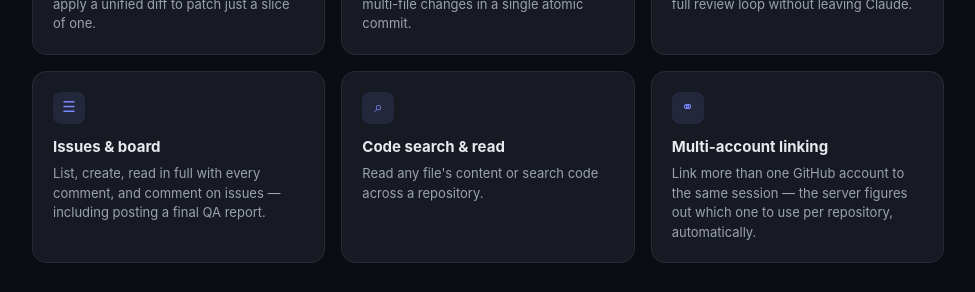
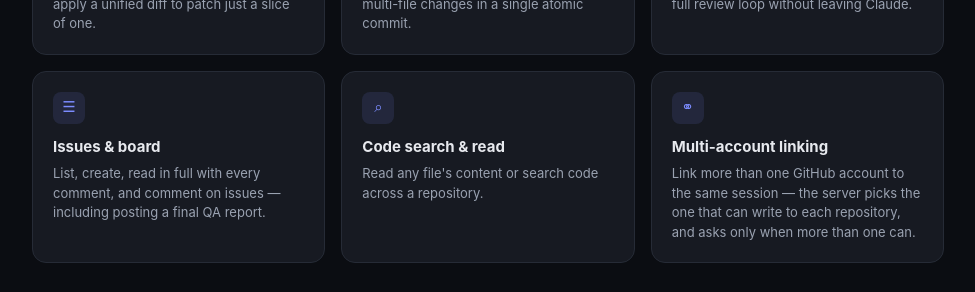
Before and after one commit to fabious054/github-mcp, a Next.js app: page / in a window 1280 px wide. Shown: the part 1257-1549 px from the top of the page, without its empty margins (152-1127 px from the left). Built offline with nearby package versions, Linux system fonts and the light colour scheme.

Commit message:
docs: ADR 0006 and account-selection docs for write-access detection (#47)

```diff
--- a/app/page.tsx
+++ b/app/page.tsx
@@ -31,7 +31,7 @@ const FEATURES = [
   {
     icon: "⚭",
     title: "Multi-account linking",
-    desc: "Link more than one GitHub account to the same session — the server figures out which one to use per repository, automatically.",
+    desc: "Link more than one GitHub account to the same session — the server picks the one that can write to each repository, and asks only when more than one can.",
   },
 ];
 
```
Also changed, not shown: 6 other files (tests, documents, lock files or other folders).
